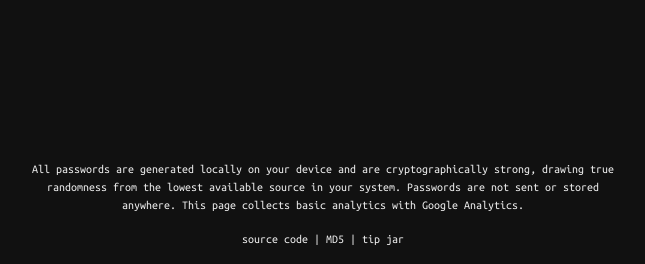
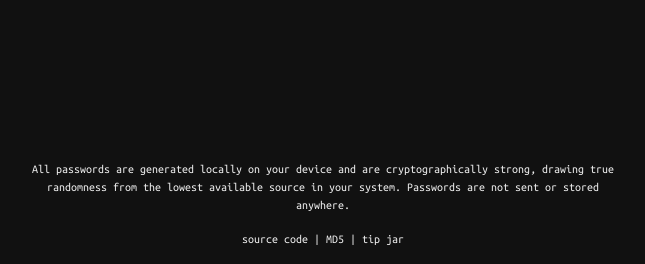
Before and after one commit to 499602D2/simpass.me, a Flask app: template simpass.me/templates/index.html in a window 1280 px wide. Shown: the part 536-800 px from the top of the page, without its empty margins (317-962 px from the left). Run offline with Flask 2, Linux system fonts and the light colour scheme; the template is opened without the code that fills it, so the values that code supplies are empty; parts of the project's set-up code (start-up, migrations or seed data) failed here and were passed over; some libraries are stand-ins or nearby versions.

Commit message:
Remove Google Fonts and Google Analytics

```diff
--- a/simpass.me/templates/index.html
+++ b/simpass.me/templates/index.html
@@ -28,25 +28,10 @@
 		<!-- Local CSS -->
 		<link rel="stylesheet" href="{{ url_for('static', filename='css/styles.min.css') }}">
 
-		<!-- Google Fonts -->
-		<link href="https://fonts.googleapis.com/css2?family=Ubuntu+Mono&display=swap" rel="stylesheet">
-
 		<!-- Optional JavaScript for Bootstrap: jQuery first, then Popper.js, then Bootstrap JS -->
 		<script src="https://cdnjs.cloudflare.com/ajax/libs/jquery/3.5.1/jquery.min.js" integrity="sha512-bLT0Qm9VnAYZDflyKcBaQ2gg0hSYNQrJ8RilYldYQ1FxQYoCLtUjuuRuZo+fjqhx/qtq/1itJ0C2ejDxltZVFg==" crossorigin="anonymous"></script>
 		<script src="https://cdnjs.cloudflare.com/ajax/libs/popper.js/1.16.1/umd/popper.min.js" integrity="sha512-ubuT8Z88WxezgSqf3RLuNi5lmjstiJcyezx34yIU2gAHonIi27Na7atqzUZCOoY4CExaoFumzOsFQ2Ch+I/HCw==" crossorigin="anonymous"></script>
 		<script src="https://cdnjs.cloudflare.com/ajax/libs/twitter-bootstrap/4.5.0/js/bootstrap.min.js" integrity="sha512-I5TkutApDjnWuX+smLIPZNhw+LhTd8WrQhdCKsxCFRSvhFx2km8ZfEpNIhF9nq04msHhOkE8BMOBj5QE07yhMA==" crossorigin="anonymous"></script>
-
-		<!-- Global site tag (gtag.js) - Google Analytics -->
-		{% if analytics %}
-		<script async nonce="{{ csp_nonce() }}" src="https://www.googletagmanager.com/gtag/js?id={{ g_analytics_tracking_id }}"></script>
-		<script nonce="{{ csp_nonce() }}">
-			window.dataLayer = window.dataLayer || [];
-			function gtag(){dataLayer.push(arguments);}
-			gtag('js', new Date());
-
-			gtag('config', '{{ g_analytics_tracking_id }}');
-		</script>
-		{% endif %}
 
 		<!-- Local scripts: defined after jquery -->
 		<script nonce="{{ csp_nonce() }}" src="{{ url_for('static', filename='scripts/bundle.min.js') }}"></script>
@@ -130,7 +115,7 @@
 		<footer id="footer" class="page-footer fixed-bottom justify-content-center">
 			<!-- Copyright -->
 			<div class="container text-center col-12 col-sm-12 col-md-8 col-lg-7 col-xl-6">
-				<p>All passwords are generated locally on your device and are cryptographically strong, drawing true randomness from the lowest available source in your system. Passwords are not sent or stored anywhere. This page collects basic analytics with Google Analytics.</p>
+				<p>All passwords are generated locally on your device and are cryptographically strong, drawing true randomness from the lowest available source in your system. Passwords are not sent or stored anywhere.</p>
 			</div>
 
 			<div class="footer-copyright text-center pb-3">
```
